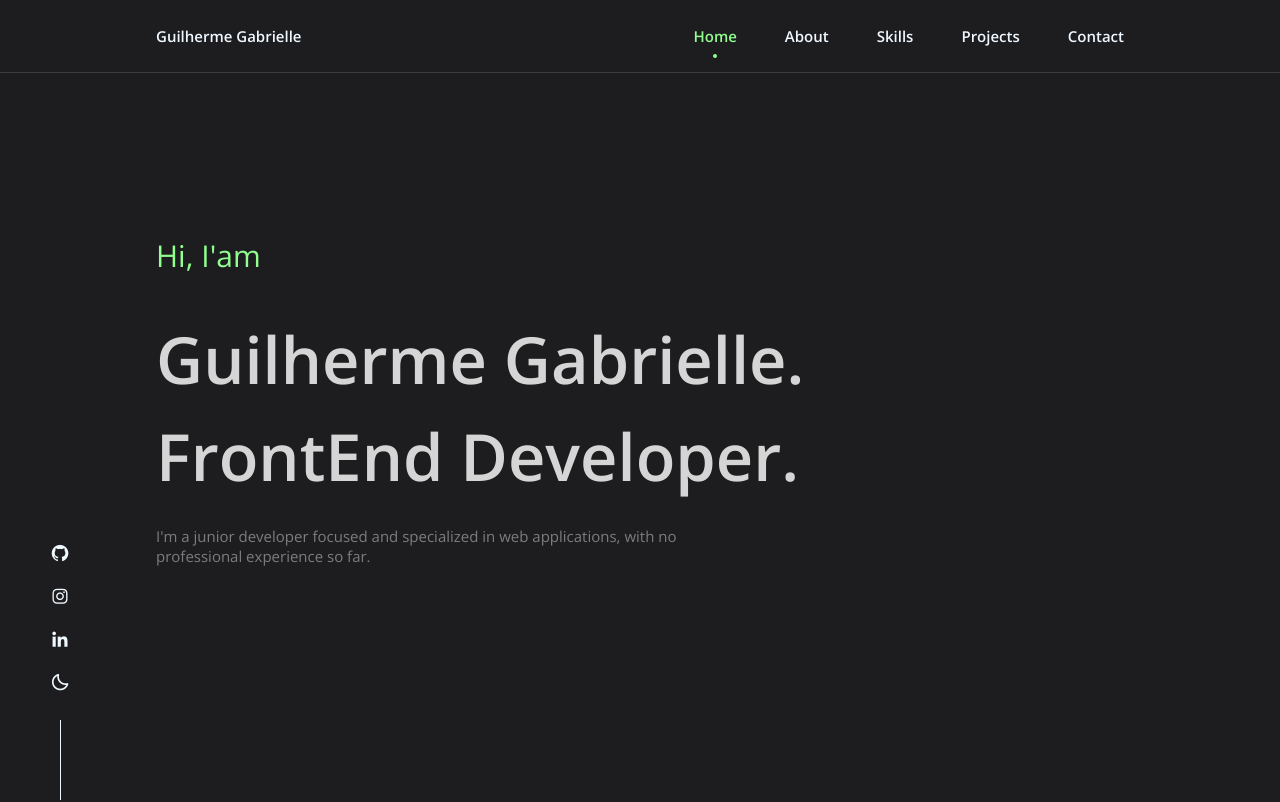
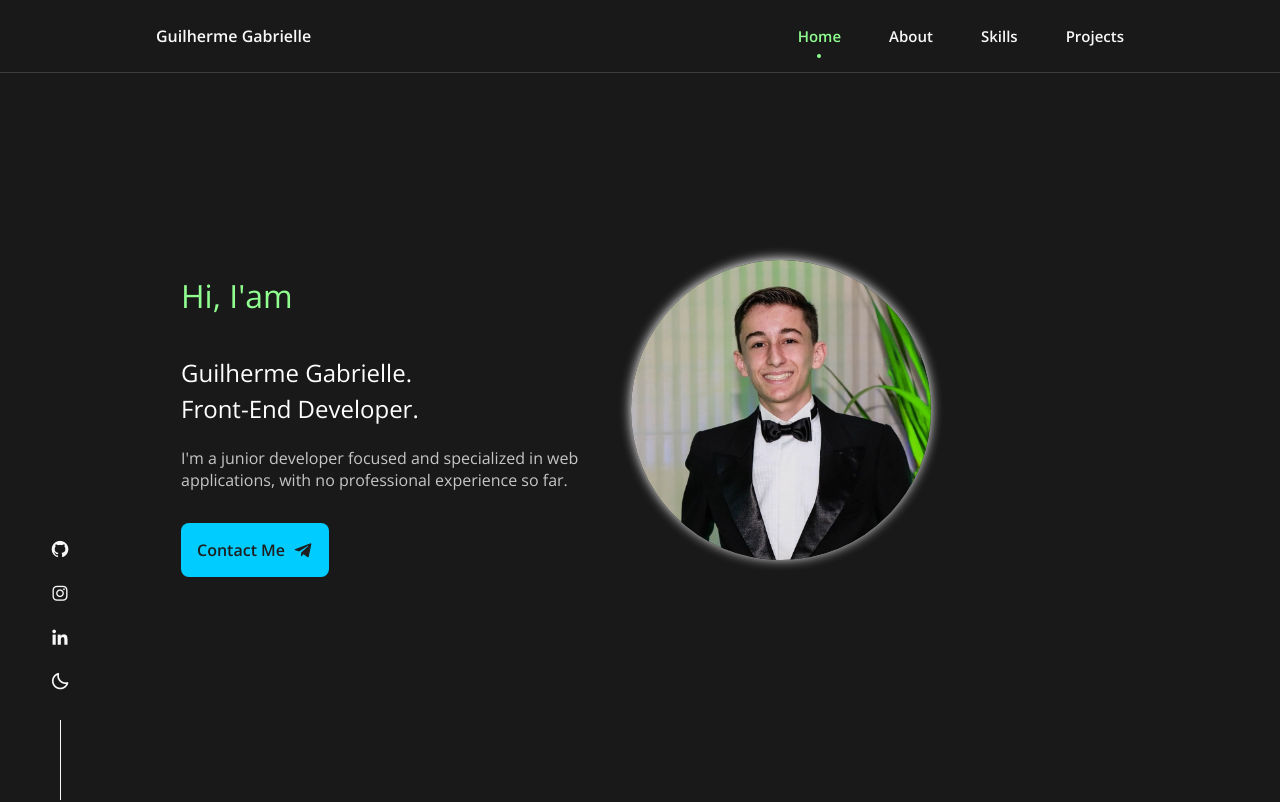
Before and after one commit to guizgabrielle/portfolio, a plain HTML site: page index.html in a window 1280 px wide. Shown: the top 802 px of the page. Drawn offline with nearby package versions, Linux system fonts and the light colour scheme.

Commit message:
second commit

```diff
--- a/index.html
+++ b/index.html
@@ -5,7 +5,8 @@
     <meta charset="UTF-8">
     <meta http-equiv="X-UA-Compatible" content="IE=edge">
     <meta name="viewport" content="width=device-width, initial-scale=1.0">
-    <title>Guilherme Gabrielle | Front End</title>
+    <title>Guilherme Gabrielle 🚀 | Front End</title>
+    <link rel="shortcut icon" href="assets/img/letter-g.png">
     <link href="https://cdn.jsdelivr.net/npm/remixicon@2.5.0/fonts/remixicon.css" rel="stylesheet">
     <link rel="stylesheet" href="https://cdn.jsdelivr.net/npm/boxicons@latest/css/boxicons.min.css">
     <link rel="stylesheet" type="text/css" href="style.css">
@@ -51,12 +52,7 @@
                         </a>
                     </li>
 
-                    <li class="nav_item">
-                        <a href="#contact" class="nav_link">
-                            <i class='bx bx-message-square-detail nav_icon'></i>
-                            <span class="nav_name">Contact</span>
-                        </a>
-                    </li>
+
 
 
                 </ul>
@@ -89,6 +85,8 @@
                 </a>
             </li>
 
+
+
             <li class="menu_item">
                 <a href="" class="menu_link">
                     <i class='bx bx-moon menu_icon change-theme' id="theme-button"></i>
@@ -99,36 +97,34 @@
 
     </div>
 
-    <div class="settings-theme">
-
-
-
-
-
-
-    </div>
-
-
 
 
     <main class="mainContainer fillHeight">
 
         <section class="container section section_height" id="home">
-            <div>
-                <h1>Hi, I'am </h1>
+            <div class="home-container container grid">
+                <div class="home-content grid">
+
+                    <div class="home-data">
+                        <h1 class="home-data-title">Hi, I'am </h1>
+                        <h3 class="home-data-subtitle">Guilherme Gabrielle.</h3>
+                        <h3 class="home-data-subtitle">Front-End Developer.</h3>
+                        <p class="home-data-description">I'm a junior developer focused and specialized in web
+                            applications,
+                            with no professional experience so
+                            far.</p>
+
+                        <a href="mailto:guilhermezgabrielle@gmail.com" class="button button-flex">
+                            Contact Me <i class='bx bxl-telegram button-icon'></i>
+                        </a>
+                    </div>
+
+                    <div class="home-img">
+                        <img class="home-blob-img light-theme" src="assets/img/perfil.jpg" alt="">
+                    </div>
+
+                </div>
             </div>
-
-            <div>
-                <h2 class="text-home">Guilherme Gabrielle.</h2>
-            </div>
-
-            <div>
-                <h3 class="text-home">FrontEnd Developer.</h3>
-            </div>
-
-            <p>I'm a junior developer focused and specialized in web applications, with no professional experience so
-                far.</p>
-
 
         </section>
 
@@ -144,7 +140,7 @@
             <div class="skills_container container grid">
                 <div class="skills_content">
                     <h3 class="skills_title">
-                        <i class="ri-braces-line"></i> FrontEnd Developer
+                        <i class="ri-braces-fill"></i> Front-End Developer
                     </h3>
 
                     <div class="skills_info">
@@ -199,7 +195,7 @@
                 </div>
 
                 <div class="skills_content">
-                    <h3 class="skills_title"> <i class="ri-braces-line"></i>
+                    <h3 class="skills_title"> <i class='bx bxs-server'></i>
                         BackEnd Developer</h3>
 
                     <div class="skills_info">
@@ -238,9 +234,7 @@
         </section>
 
 
-        <section class="container section section_height" id="contact">
-            <h2 class="section_title">Contact</h2>
-        </section>
+
     </main>
 
 
--- a/style.css
+++ b/style.css
@@ -4,16 +4,17 @@
     --header-height: 3rem;
     --body-font: 'Open Sans', sans-serif;
     --font-size: .938rem;
-    --background-color: #1d1d1f;
+    --background-color: rgb(25, 25, 25);
     --container-color: var(--background-color);
-    --bg-content: #2a2a2a;
+    --bg-content: rgb(35, 35, 35);
     --font-content: rgba(255, 255, 255, 0.863);
-    --color-circle: aliceblue;
+    --color-circle: rgb(248, 248, 248);
     --second-color: rgb(144, 255, 144);
-    --third-color: rgba(255, 255, 255, 0.815);
-    --p-color: rgba(255, 255, 255, 0.425);
+    --third-color: rgb(255, 255, 255);
+    --p-color: rgba(255, 255, 255, 0.753);
     --bg-nav-menu: rgb(54, 54, 54);
     --box-shadow: black;
+    --shadow-blob: white;
 
 }
 
@@ -36,10 +37,13 @@
     padding: 0px 150px;
 }
 
+
+
+
 body {
     background-color: var(--background-color);
     margin: 0px;
-    font-size: .938rem;
+    font-size: 1rem;
     font-family: 'Open Sans', sans-serif;
 }
 
@@ -152,7 +156,7 @@ body {
 }
 
 body.light-theme {
-    --background-color: rgb(255, 255, 255);
+    --background-color: rgb(254, 251, 252);
     --container-color: var(--background-color);
     --bg-content: #3a3a3a;
     --font-content: rgba(255, 255, 255, 0.863);
@@ -161,7 +165,11 @@ body {
     --third-color: rgba(31, 31, 31, 0.815);
     --p-color: rgba(0, 0, 0, 0.788);
     --bg-nav-menu: rgb(233 229 229);
+    --shadow-blob: black;
+
+
 }
+
 
 
 /* HOME ------------------------------------------------------ */
@@ -178,28 +186,72 @@ body {
     padding: 0px;
 }
 
-#home h1 {
-    margin: 0px 0px 35px 0px;
-    font-weight: 400;
-    font-size: clamp(14px, 5vw, 30px);
-    color: var(--second-color);
+.home-blob-img {
+    width: 300px;
+    border-radius: 150px;
+    box-shadow: 0 -1px 12px var(--shadow-blob);
+}
 
+.home-container {
+    gap: 1rem;
+}
+
+.home-container .home-content {
+    grid-template-columns: .5fr 3fr;
+    padding-top: 1.5rem;
+    align-items: center;
+}
+
+
+
+
+.home-container .home-content {
+    display: grid;
+    grid-template-columns: max-content;
+    row-gap: 1rem;
 
 }
 
-.text-home {
-    margin: 0px;
-    font-size: clamp(40px, 8vw, 65px);
+
+.home-data-title {
+    font-size: 2rem;
+    color: var(--second-color);
+    font-weight: 400;
+    line-height: 1.5;
+    margin: 0px 0px 35px 0px;
+}
+
+.home-data-subtitle {
+    font-size: 1.5rem;
+    font-weight: 500;
     color: var(--third-color);
     line-height: 1.5;
-
-
 }
 
-#home p {
-    margin: 20px 0px 0px;
-    max-width: 540px;
+.home-data-description {
+    margin-bottom: 2rem;
     color: var(--p-color);
+    max-width: 420px;
+    margin: 20px 0px 2rem;
+}
+
+.button-flex {
+    display: inline-flex;
+    align-items: center;
+  }
+
+.button {
+    background-color: rgb(0, 204, 255);
+    color: rgb(31, 31, 31);
+    padding: 1rem;
+    border-radius: 0.5rem;
+    font-weight: 600;
+}
+
+.button-icon {
+    font-size: 1.25rem;
+    margin-left: 0.5rem;
+    transition: 0.3s;
 }
 
 /* menu lateral ------------------------------------------- */
@@ -458,6 +510,22 @@ html {
         justify-content: center;
         column-gap: 3rem;
     }
+
+    .home-content {
+        grid-template-columns: max-content 1fr 1fr !important;
+    }
+
+    .home-content .home-data {
+        grid-column: initial !important;
+        margin-left: 25px;
+        margin-top: 25px;
+    }
+
+    .home-content .home-img {
+        order: 1;
+        justify-self: center;
+    }
+
 }
 
 @media screen and (max-width: 320px) {
```
Also changed, not shown: assets/img/letter-g.png (added), assets/img/perfil.jpg (added), assets/img/perfil.png (added), assets/img/perfil1.png (added). Lines whose indentation alone changed are shown as unchanged.
